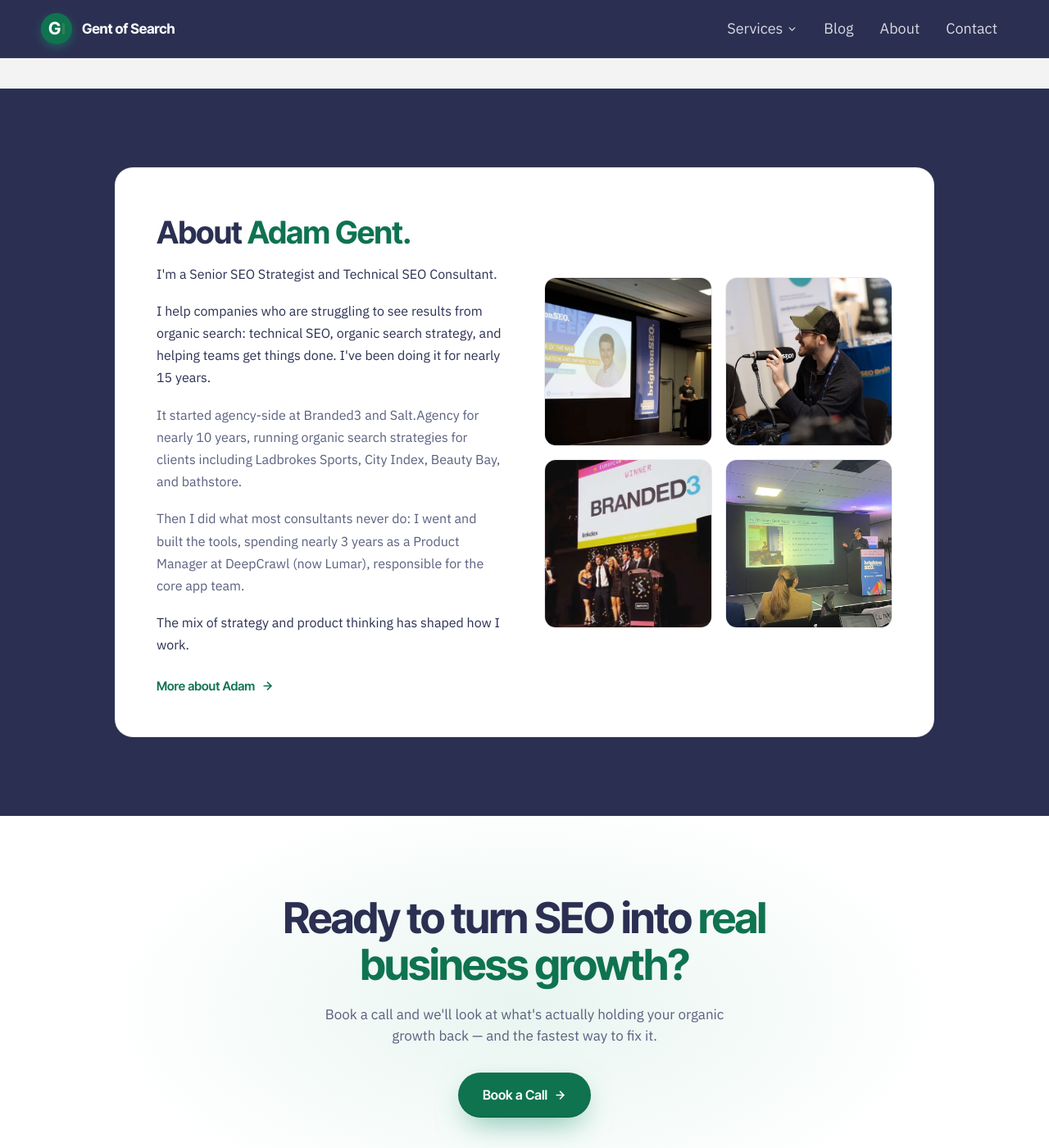
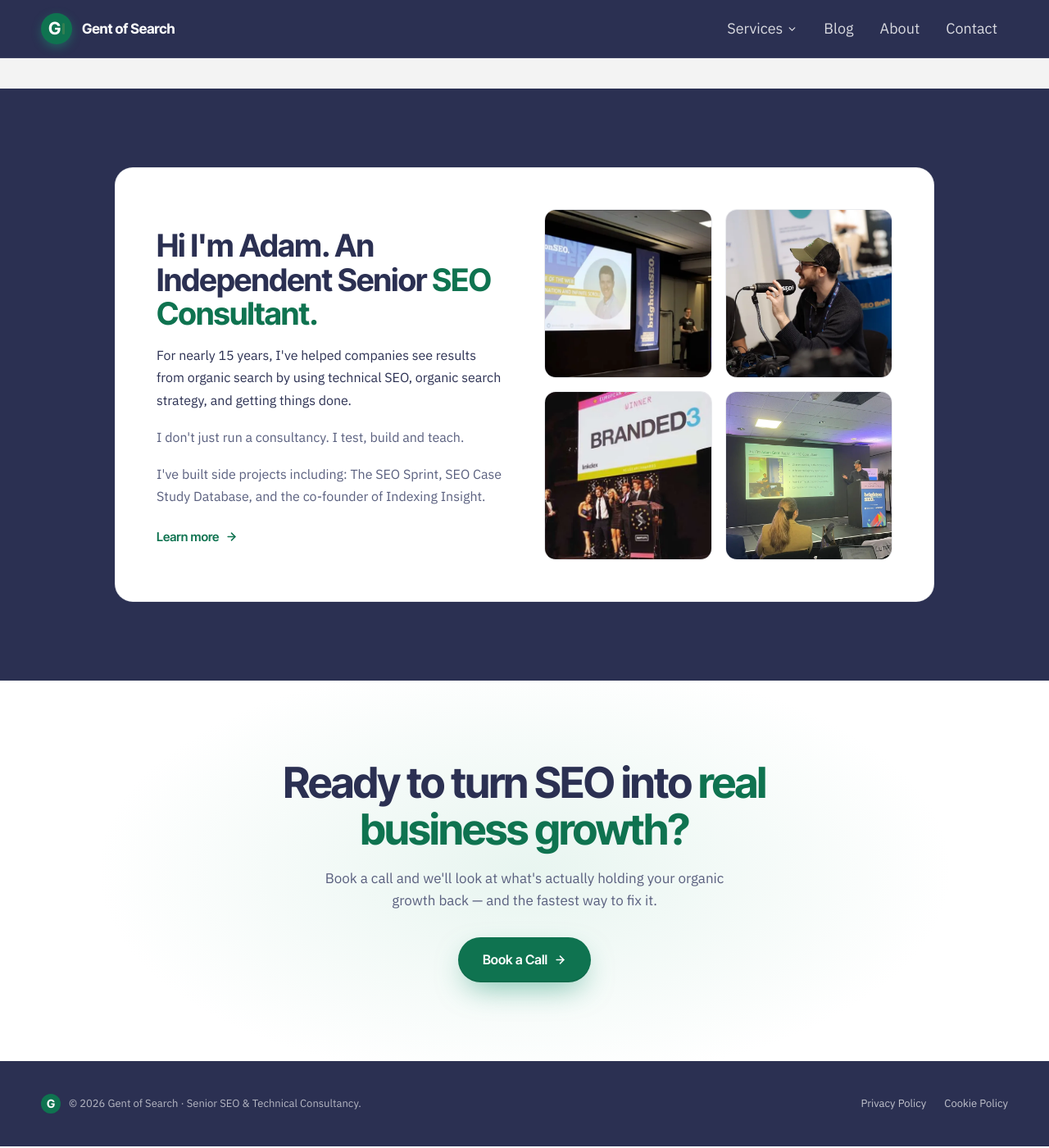
Before and after one commit to Gent-of-Search/gentofsearch.com, a Jekyll site: the page built from index.html, in a window 1280 px wide and 1400 px high, scrolled down 9128 px. Shown: the whole window at 82% size. Built offline with Jekyll 4.4.1, drawn with Linux system fonts in a browser that asks for light colours.

Commit message:
About: update copy (Independent Senior SEO Consultant intro + side projects)

```diff
--- a/index.html
+++ b/index.html
@@ -505,13 +505,11 @@ permalink: "/"
   <div style="width:min(1000px,100% - 48px); margin:0 auto; background:#FFFFFF; border:1px solid rgba(43,48,82,0.10); border-radius:22px; padding:50px;">
     <div class="grid-2" style="display:grid; grid-template-columns:1fr 1fr; gap:48px; align-items:center;">
       <div>
-        <h2 style="font-family:'Inter Tight',sans-serif; font-weight:700; font-size:clamp(28px,3.2vw,38px); line-height:1.1; letter-spacing:-0.02em; color:#2B3052; margin:8px 0 16px;">About <span style="color:#0F7350;">Adam Gent.</span></h2>
-        <p style="color:#2B3052; font-size:16px; line-height:1.7; margin:0 0 18px;">I'm a Senior SEO Strategist and Technical SEO Consultant.</p>
-        <p style="color:#2B3052; font-size:16px; line-height:1.7; margin:0 0 18px;">I help companies who are struggling to see results from organic search: technical SEO, organic search strategy, and helping teams get things done. I've been doing it for nearly 15 years.</p>
-        <p style="color:#5A607F; font-size:16px; line-height:1.7; margin:0 0 18px;">It started agency-side at Branded3 and Salt.Agency for nearly 10 years, running organic search strategies for clients including Ladbrokes Sports, City Index, Beauty Bay, and bathstore.</p>
-        <p style="color:#5A607F; font-size:16px; line-height:1.7; margin:0 0 18px;">Then I did what most consultants never do: I went and built the tools, spending nearly 3 years as a Product Manager at DeepCrawl (now Lumar), responsible for the core app team.</p>
-        <p style="color:#2B3052; font-size:16px; line-height:1.7; margin:0;">The mix of strategy and product thinking has shaped how I work.</p>
-        <a href="{{ '/about/' | relative_url }}" style="display:inline-flex; align-items:center; gap:8px; margin-top:24px; font-family:'Inter Tight',sans-serif; font-weight:600; font-size:15px; color:#0F7350; text-decoration:none;">More about Adam<svg width="15" height="15" viewBox="0 0 24 24" fill="none" stroke="currentColor" stroke-width="2.5" stroke-linecap="round" stroke-linejoin="round"><line x1="5" y1="12" x2="19" y2="12"></line><polyline points="12 5 19 12 12 19"></polyline></svg></a>
+        <h2 style="font-family:'Inter Tight',sans-serif; font-weight:700; font-size:clamp(28px,3.2vw,38px); line-height:1.1; letter-spacing:-0.02em; color:#2B3052; margin:8px 0 16px;">Hi I'm Adam. An Independent Senior <span style="color:#0F7350;">SEO Consultant.</span></h2>
+        <p style="color:#2B3052; font-size:16px; line-height:1.7; margin:0 0 18px;">For nearly 15 years, I've helped companies see results from organic search by using technical SEO, organic search strategy, and getting things done.</p>
+        <p style="color:#5A607F; font-size:16px; line-height:1.7; margin:0 0 18px;">I don't just run a consultancy. I test, build and teach.</p>
+        <p style="color:#5A607F; font-size:16px; line-height:1.7; margin:0;">I've built side projects including: The SEO Sprint, SEO Case Study Database, and the co-founder of Indexing Insight.</p>
+        <a href="{{ '/about/' | relative_url }}" style="display:inline-flex; align-items:center; gap:8px; margin-top:24px; font-family:'Inter Tight',sans-serif; font-weight:600; font-size:15px; color:#0F7350; text-decoration:none;">Learn more<svg width="15" height="15" viewBox="0 0 24 24" fill="none" stroke="currentColor" stroke-width="2.5" stroke-linecap="round" stroke-linejoin="round"><line x1="5" y1="12" x2="19" y2="12"></line><polyline points="12 5 19 12 12 19"></polyline></svg></a>
       </div>
       <div style="display:grid; grid-template-columns:1fr 1fr; grid-template-rows:206px 206px; gap:16px;">
         <img width="900" height="597" loading="lazy" src="{{ '/assets/adam-gent-brightonseo-2019.webp' | relative_url }}" alt="Adam Gent speaking at BrightonSEO 2019 on pagination and infinite scroll" style="width:100%; height:100%; object-fit:cover; object-position:60% 50%; border-radius:14px; border:1px solid rgba(43,48,82,0.10); display:block;">
```
